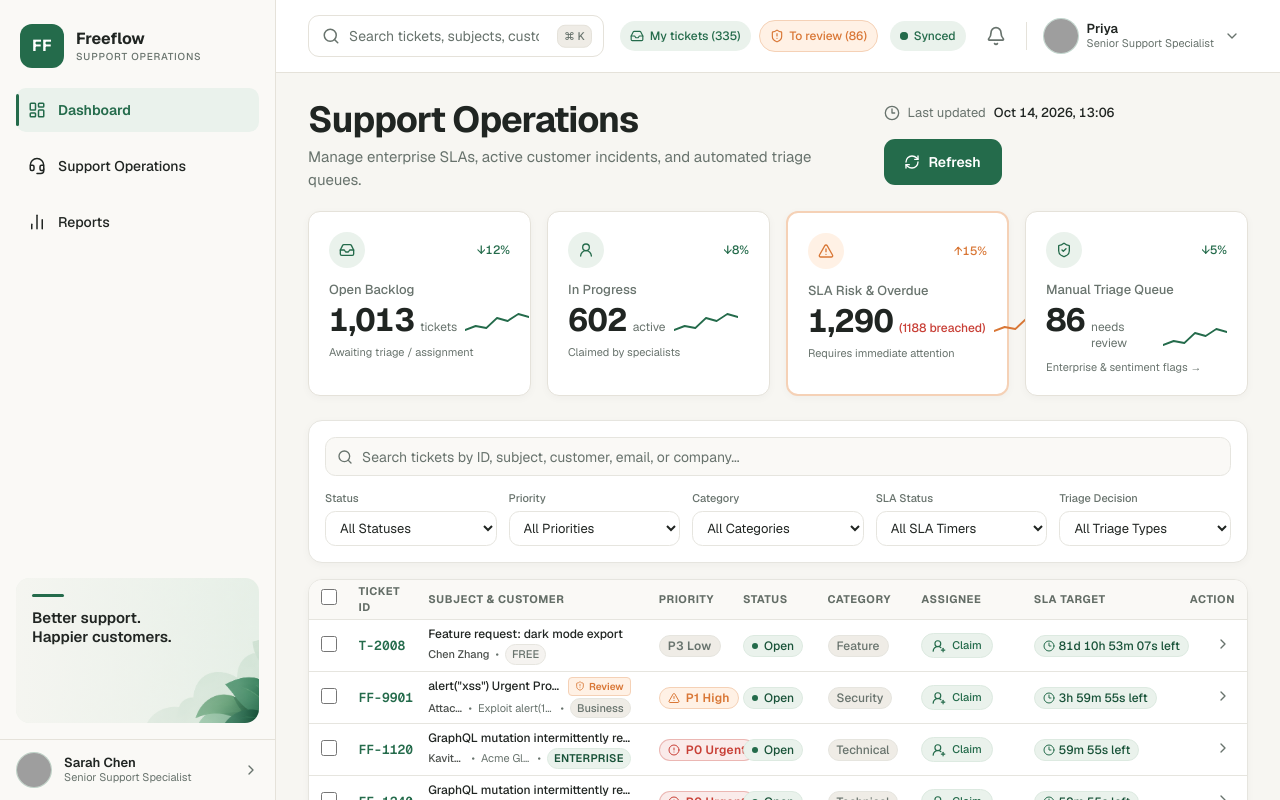
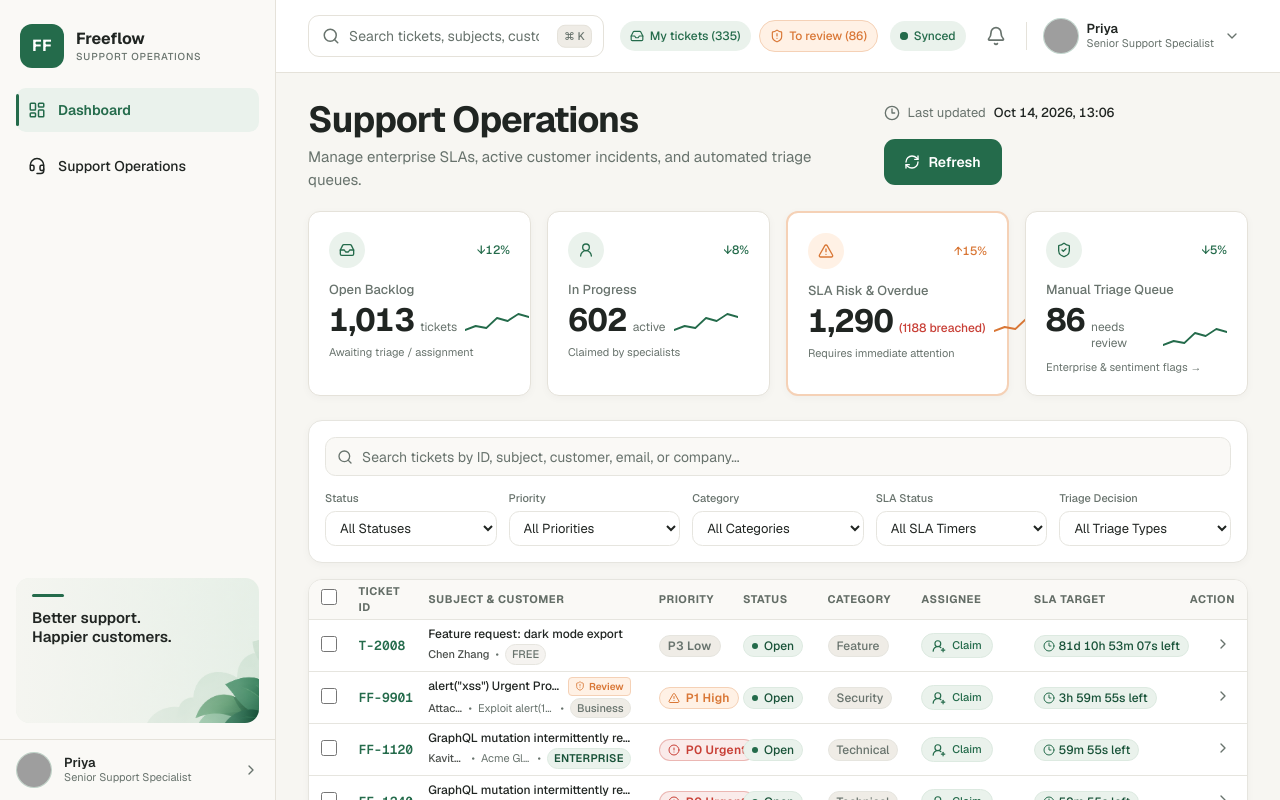
Before and after one commit to DebadritNag/FreeFlow-Frontend, a Next.js app: page /tickets in a window 1280 px wide. Shown: the top 800 px of the page. Built offline with nearby package versions, Linux system fonts and the light colour scheme; grey boxes are pictures that could not be loaded.

Commit message:
Updated Sidebar

```diff
--- a/src/components/navigation/Sidebar.tsx
+++ b/src/components/navigation/Sidebar.tsx
@@ -7,7 +7,6 @@ import { useAppSelector } from '@/src/store/hooks';
 import {
   LayoutDashboard,
   Headset,
-  ChartNoAxesColumn,
   ChevronRight,
   Menu,
   X,
@@ -84,11 +83,6 @@ export default function Sidebar() {
             <span>Support Operations</span>
           </Link>
 
-          {/* Reports - inert, no route */}
-          <button type="button" aria-disabled="true" className={inertItemClass}>
-            <ChartNoAxesColumn className="w-[18px] h-[18px]" />
-            <span>Reports</span>
-          </button>
         </nav>
 
         {/* Bottom promo card — bg-customer.png background */}
@@ -137,10 +131,10 @@ export default function Sidebar() {
           </div>
           <div className="flex flex-col min-w-0 flex-1 leading-tight">
             <span className="text-[13px] font-semibold text-foreground truncate">
-              Sarah Chen
+              {activeAgent.name}
             </span>
             <span className="text-[11px] text-text-secondary truncate">
-              Senior Support Specialist
+              {activeAgent.role}
             </span>
           </div>
           <ChevronRight className="w-4 h-4 text-text-secondary flex-shrink-0" />
```
